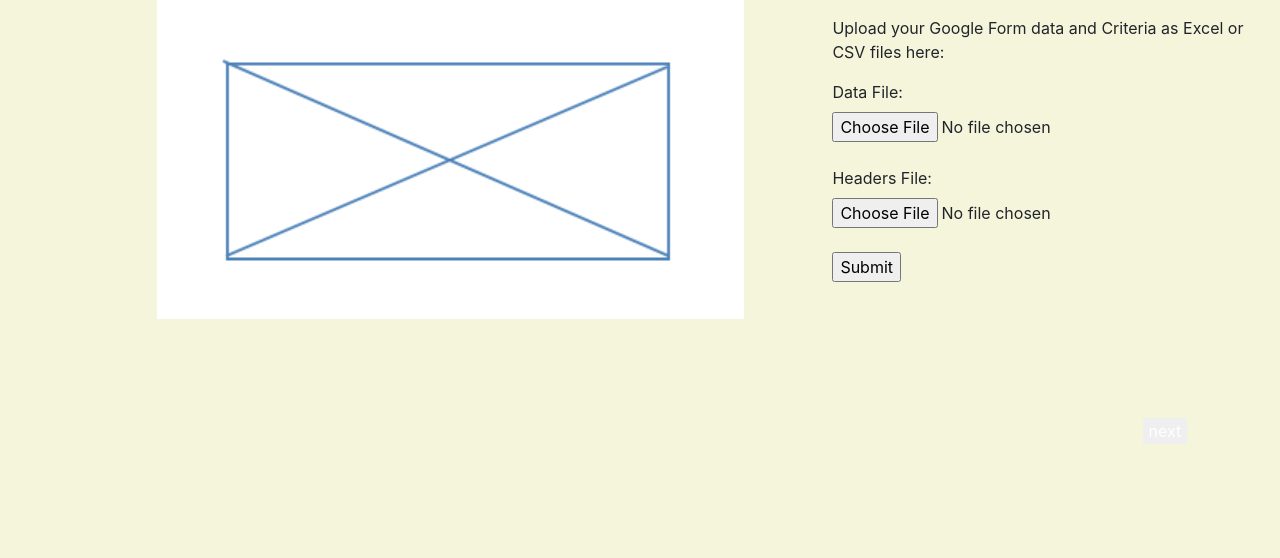
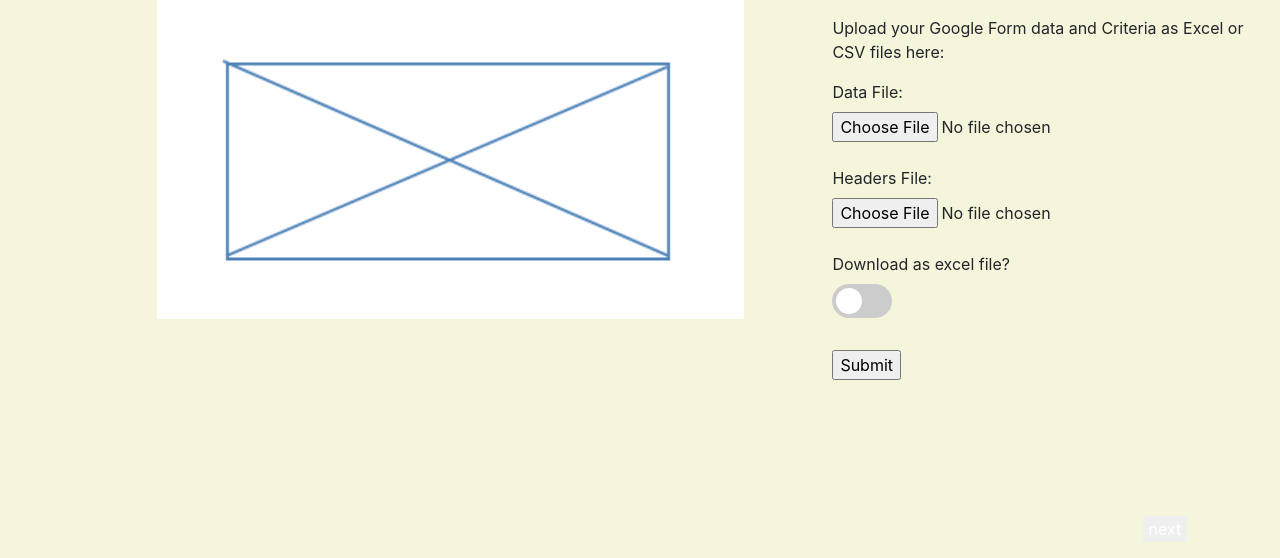
Before and after one commit to haridandapani/SCIJPartnerMatching, a PHP site: page / in a window 1280 px wide. Shown: the part 344-902 px from the top of the page. Run offline with PHP 8.4, Linux system fonts and the light colour scheme; some libraries are stand-ins or nearby versions.

Commit message:
add excel download

```diff
--- a/frontend/home.html
+++ b/frontend/home.html
@@ -7,6 +7,7 @@
     integrity="sha384-TX8t27EcRE3e/ihU7zmQxVncDAy5uIKz4rEkgIXeMed4M0jlfIDPvg6uqKI2xXr2" crossorigin="anonymous">
     <link rel="stylesheet" href="index.css">
     <meta content="width=device-width, initial-scale=1" name="viewport" />
+    <script src="https://cdnjs.cloudflare.com/ajax/libs/downloadjs/1.4.8/download.min.js"></script>
   </head>
 
   <body>
@@ -31,6 +32,12 @@
         <input type="file" name="data" id="file1"><br><br>
         <label for="headers">Headers File:</label><br>
         <input type="file" name="headers" id="file2"><br><br>
+        <label for="excelCheck">Download as excel file?</label><br>
+        <label class="switch">
+          <input type="checkbox" name="excelCheck" id="excelCheck">
+          <span class="slider round"></span>
+        </label>
+        <br><br>
         <input type="submit" value="Submit">
       </form>
       <div class="next">
--- a/frontend/index.css
+++ b/frontend/index.css
@@ -84,3 +84,63 @@ button{
   padding-top: 5%;
 
 }
+
+/* CSS to style slider for excel download selection */
+.switch {
+  position: relative;
+  display: inline-block;
+  width: 60px;
+  height: 34px;
+}
+
+.switch input {
+  opacity: 0;
+  width: 0;
+  height: 0;
+}
+
+.slider {
+  position: absolute;
+  cursor: pointer;
+  top: 0;
+  left: 0;
+  right: 0;
+  bottom: 0;
+  background-color: #ccc;
+  -webkit-transition: .4s;
+  transition: .4s;
+}
+
+.slider:before {
+  position: absolute;
+  content: "";
+  height: 26px;
+  width: 26px;
+  left: 4px;
+  bottom: 4px;
+  background-color: white;
+  -webkit-transition: .4s;
+  transition: .4s;
+}
+
+input:checked + .slider {
+  background-color: #2196F3;
+}
+
+input:focus + .slider {
+  box-shadow: 0 0 1px #2196F3;
+}
+
+input:checked + .slider:before {
+  -webkit-transform: translateX(26px);
+  -ms-transform: translateX(26px);
+  transform: translateX(26px);
+}
+
+.slider.round {
+  border-radius: 34px;
+}
+
+.slider.round:before {
+  border-radius: 50%;
+}
--- a/frontend/index.js
+++ b/frontend/index.js
@@ -46,7 +46,31 @@ async function fetchData() {
     data.append('data', file1)
     data.append('headers', file2)
 
+    const returnDownloadLink = document.getElementById('excelCheck').checked
 
+    if (returnDownloadLink) {
+        fetch("http:/localhost:5000/download", {
+            method: "POST",
+            body: data
+        })
+        .then(response => {
+            return response.blob()
+        })
+        .then(blob => {
+            // Create hidden link element to download, click & delete link
+            var a = document.createElement("a");
+            document.body.appendChild(a);
+            a.style = "display: none";
+            url = window.URL.createObjectURL(blob);
+            a.href = url;
+            a.download = "legal_pairings.xlsx";
+            a.click();
+            window.URL.revokeObjectURL(url);
+        })
+        .catch(err => {
+            console.log(err)
+        })
+    } else {
         fetch("http:/localhost:5000/upload_data", {
             method: "POST",
             body: data
@@ -58,6 +82,7 @@ async function fetchData() {
         .catch(err => {
             console.log(err)
         })
+    }
 }
 
 /*
```
Also changed, not shown: 2 other files. Lines whose indentation alone changed are shown as unchanged.
